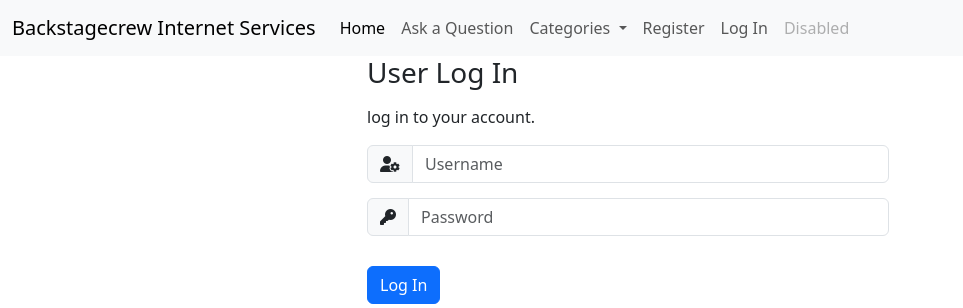
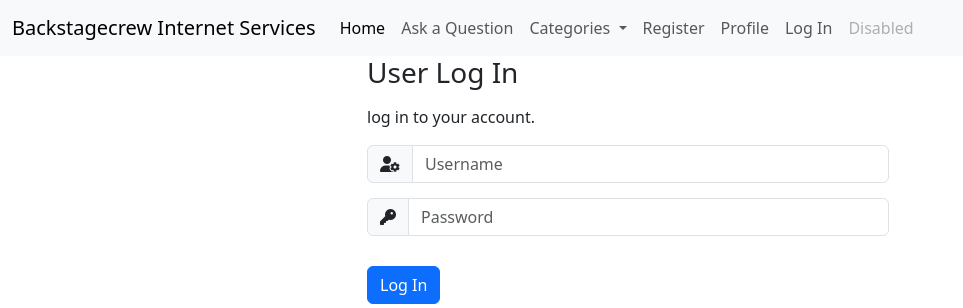
Before and after one commit to BackstagecrewIS/devsite, a Flask app: page /login in a window 1280 px wide. Shown: the top 308 px of the page, without its empty margins (0-963 px from the left). Run offline with Flask 2, Linux system fonts and the light colour scheme; some libraries are stand-ins or nearby versions.

Commit message:
Add login session control

```diff
--- a/faq/routes.py
+++ b/faq/routes.py
@@ -59,6 +59,8 @@ def login():
                     existing_user.password, request.form.get("password")):
                 session["user"] = request.form.get("username").lower()
                 flash("Welcome, {}".format(request.form.get("username")))
+                return redirect(
+                    url_for('profile', username=session['user']))
             else:
                 flash("Incorrect username or password")
                 return render_template("login.html")
@@ -67,6 +69,12 @@ def login():
             return render_template("login.html")
 
     return render_template("login.html")
+
+
+@app.route("/profile/<username>", methods=["GET", "POST"])
+def profile(username):
+    username = session['user']
+    return render_template("profile.html", username=username)
 
 
 @app.route("/categories")
--- a/faq/templates/base.html
+++ b/faq/templates/base.html
@@ -38,6 +38,7 @@
                                 </ul>
                             </li>
                             <li class="nav-item"><a class="nav-link" href="{{ url_for('register') }}">Register</a></li>
+                            <li class="nav-item"><a class="nav-link" href="{{ url_for('profile', username=session['user']) }}">Profile</a></li>
                             <li class="nav-item"><a class="nav-link" href="{{ url_for('login') }}">Log In</a></li>
                             <li class="nav-item">
                                 <a class="nav-link disabled" href="#" tabindex="-1" aria-disabled="true">Disabled</a>
```
Also changed, not shown: faq/templates/profile.html (added, +8 -0 lines).
